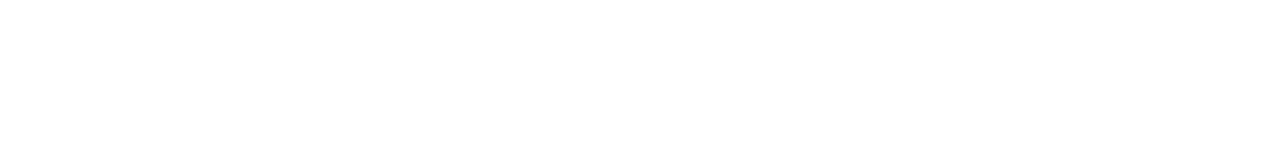
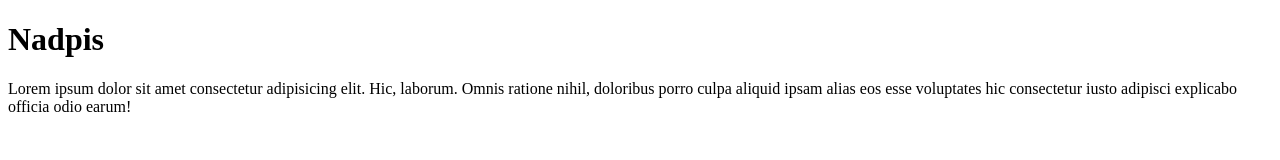
Before and after one commit to stepanos-6/muj-web, a plain HTML site: page index.html/index.html in a window 1280 px wide. Drawn offline with Linux system fonts and the light colour scheme.

Commit message:
Přidání nadpisu a obsahu

```diff
--- a/index.html/index.html
+++ b/index.html/index.html
@@ -6,6 +6,7 @@
     <title>Můj web</title>
 </head>
 <body>
-
+<h1>Nadpis</h1>
+<p>Lorem ipsum dolor sit amet consectetur adipisicing elit. Hic, laborum. Omnis ratione nihil, doloribus porro culpa aliquid ipsam alias eos esse voluptates hic consectetur iusto adipisci explicabo officia odio earum!</p>
 </body>
 </html>
```
